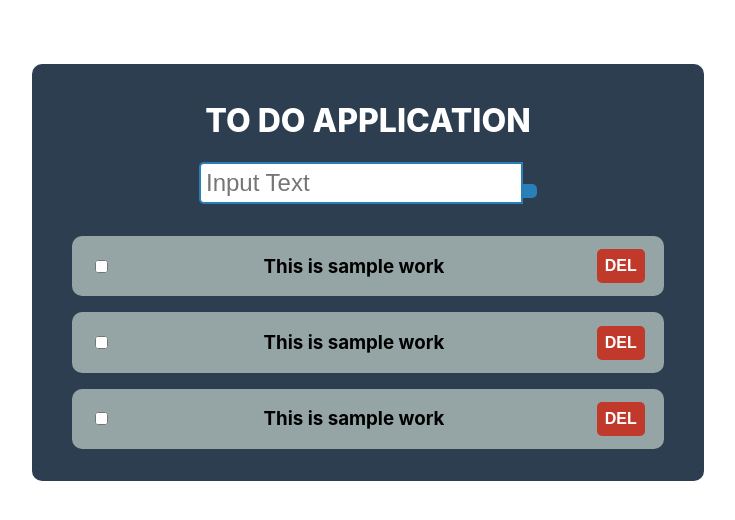
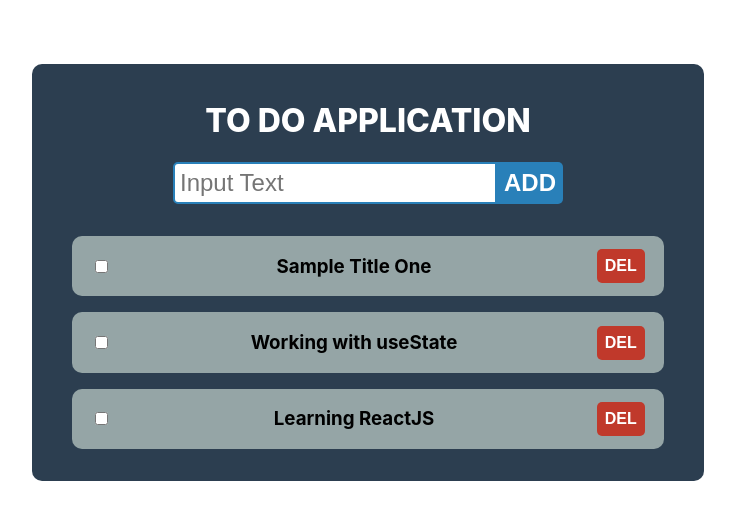
Before and after one commit to iCET-Project-Class-B01/Intro-to-React, a React (Create React App) app: page / in a window 1280 px wide. Shown: the top 520 px of the page, without its empty margins (272-1007 px from the left). Built offline with nearby package versions, Linux system fonts and the light colour scheme.

Commit message:
usage of props

```diff
--- a/src/components/InputBox/InputBox.js
+++ b/src/components/InputBox/InputBox.js
@@ -19,7 +19,7 @@ const InputBox = () => {
    return (
       <div className={style.outer_div}>
          <input onChange={typeHandler} className={style.input_style} type="text" placeholder='Input Text' />
-         <button className={style.button_style} type="button" onClick={clickHandler} >{x}</button>
+         <button className={style.button_style} type="button" onClick={clickHandler} >ADD</button>
       </div>
    );
 }
--- a/src/components/OuterWrapper.js
+++ b/src/components/OuterWrapper.js
@@ -9,9 +9,9 @@ const OuterWrapper = () => {
       <div className={style.outer}>
         <Title />
         <InputBox />
-        <WorkRecord />
-        <WorkRecord />
-        <WorkRecord />
+        <WorkRecord title="Sample Title One" />
+        <WorkRecord title="Working with useState" />
+        <WorkRecord title="Learning ReactJS" />
       </div>
    );
 }
--- a/src/components/WorkRecord/WorkRecord.js
+++ b/src/components/WorkRecord/WorkRecord.js
@@ -1,11 +1,11 @@
 import React from 'react';
 import style from './WorkRecord.module.css';
 
-const WorkRecord = () => {
+const WorkRecord = (props) => {
    return (
       <div className={style.outer_div}>
          <input type="checkbox" />
-         <h3>This is sample work</h3>
+         <h3>{props.title}</h3>
          <button className={style.button_style} type="button">DEL</button>
       </div>
    );
```
